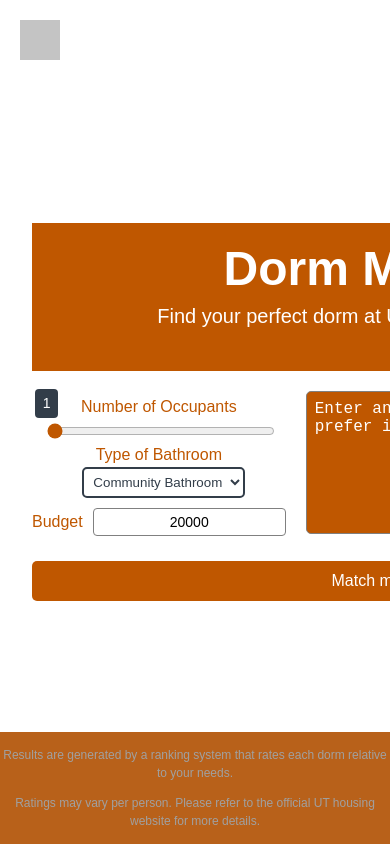
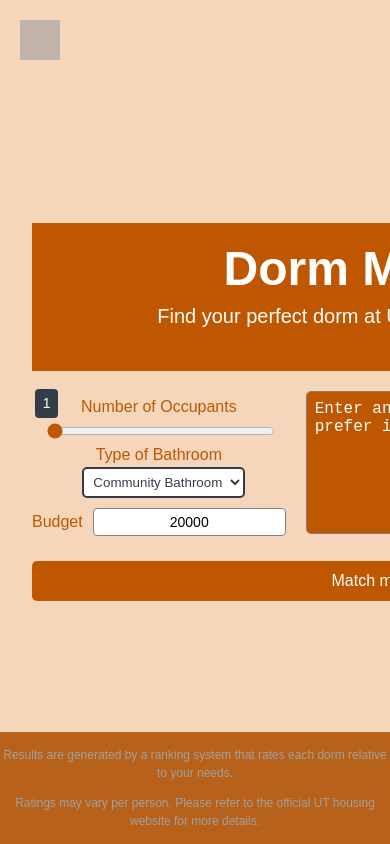
Before and after one commit to ChetanGorantla/dorm-match-ut, a React (Vite) app: page / in a window 390 px wide. Shown: the top 844 px of the page. Built offline with nearby package versions, Linux system fonts and the light colour scheme; no server answers; grey boxes are pictures that could not be loaded.

Commit message:
mobile visibility

```diff
--- a/src/index.css
+++ b/src/index.css
@@ -65,7 +65,7 @@ button:focus-visible {
 @media (prefers-color-scheme: light) {
   :root {
     color: #213547;
-    background-color: #ffffff;
+    background-color: #f5d6ba; /* Change from white to your intended color */
   }
   a:hover {
     color: #747bff;
```
